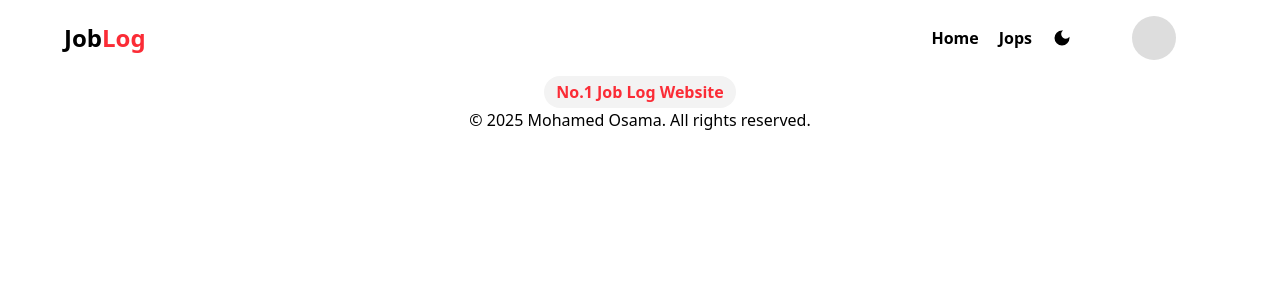
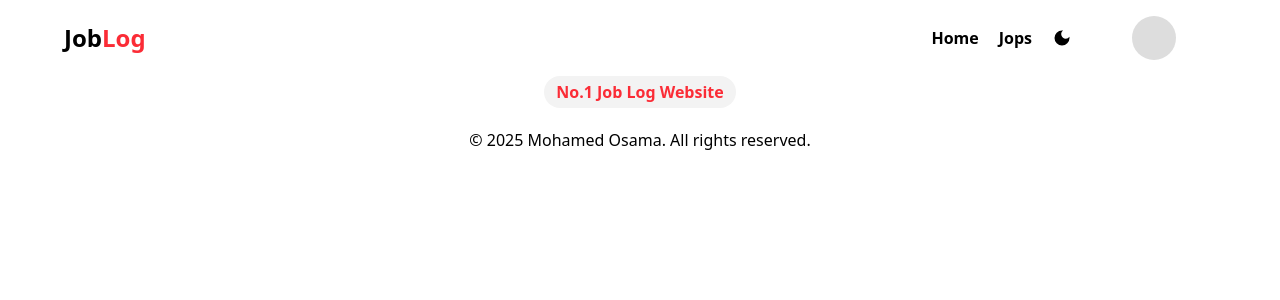
Before and after one commit to moshaosama/Student-Job-Tracker, a React (Vite) app in the folder Client/: page / in a window 1280 px wide. Shown: the top 300 px of the page. Built offline with nearby package versions, Linux system fonts and the light colour scheme.

Commit message:
Update: Footer component enhancements

```diff
--- a/Client/src/Components/Footer.tsx
+++ b/Client/src/Components/Footer.tsx
@@ -1,7 +1,7 @@
 const Footer = () => {
   return (
     <>
-      <h1 className="text-center">
+      <h1 className="text-center pt-5">
         © 2025 Mohamed Osama. All rights reserved.
       </h1>
     </>
```
